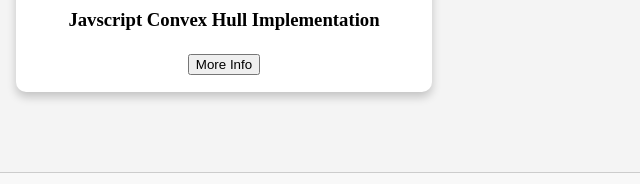
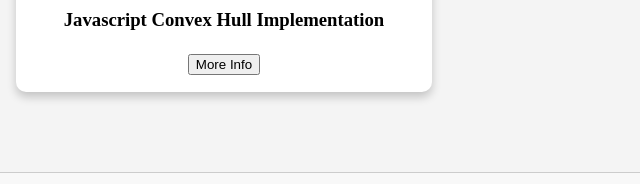
Before and after one commit to JamesBeach1/Portfolio-Website, a plain HTML site: page index.html in a window 1280 px wide. Shown: the part 1318-1502 px from the top of the page, 640-1280 px from the left. Drawn offline with Linux system fonts and the light colour scheme; a web font is replaced by a local one.

Commit message:
fix typo

```diff
--- a/index.html
+++ b/index.html
@@ -56,7 +56,7 @@
             </div>
             <div class="project">
                 <img src="./images/convex_hull_thumb.png" alt="Convex Hull Thumbnail">
-                <h3>Javscript Convex Hull Implementation</h3>
+                <h3>Javascript Convex Hull Implementation</h3>
                 <button class="modal-btn" data-target-modal="modal6">More Info</button>
             </div>
         </section>
```
